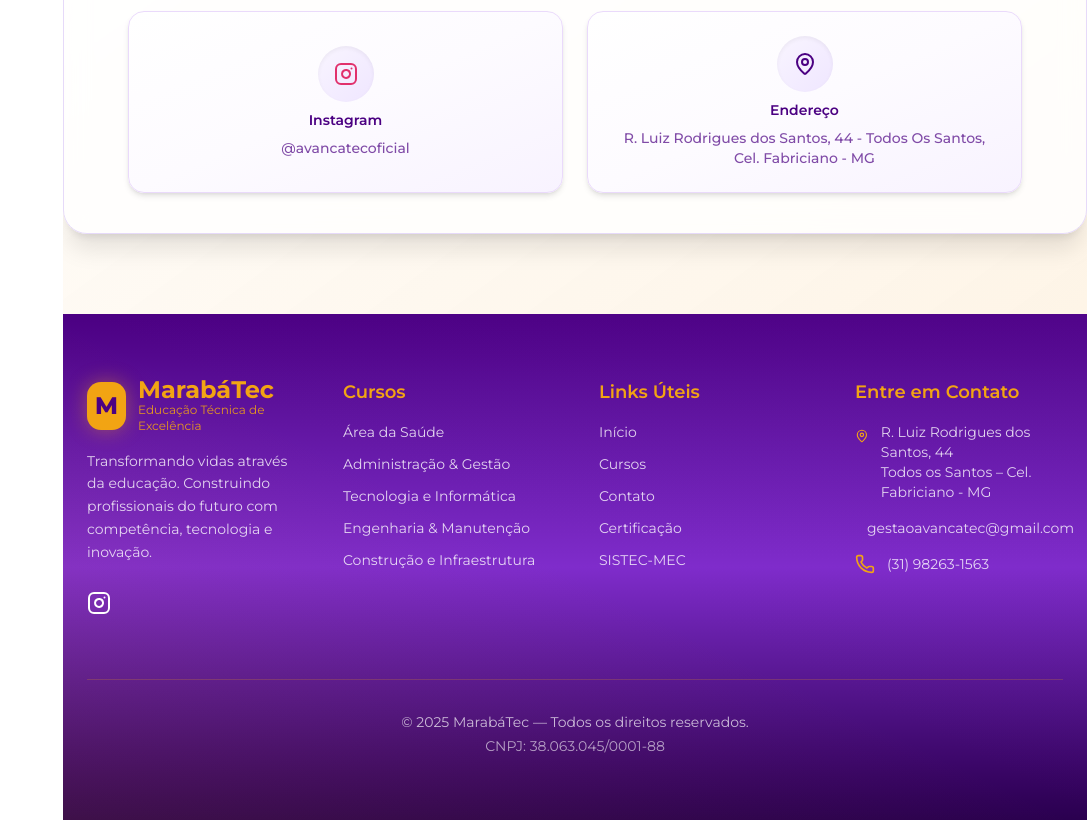
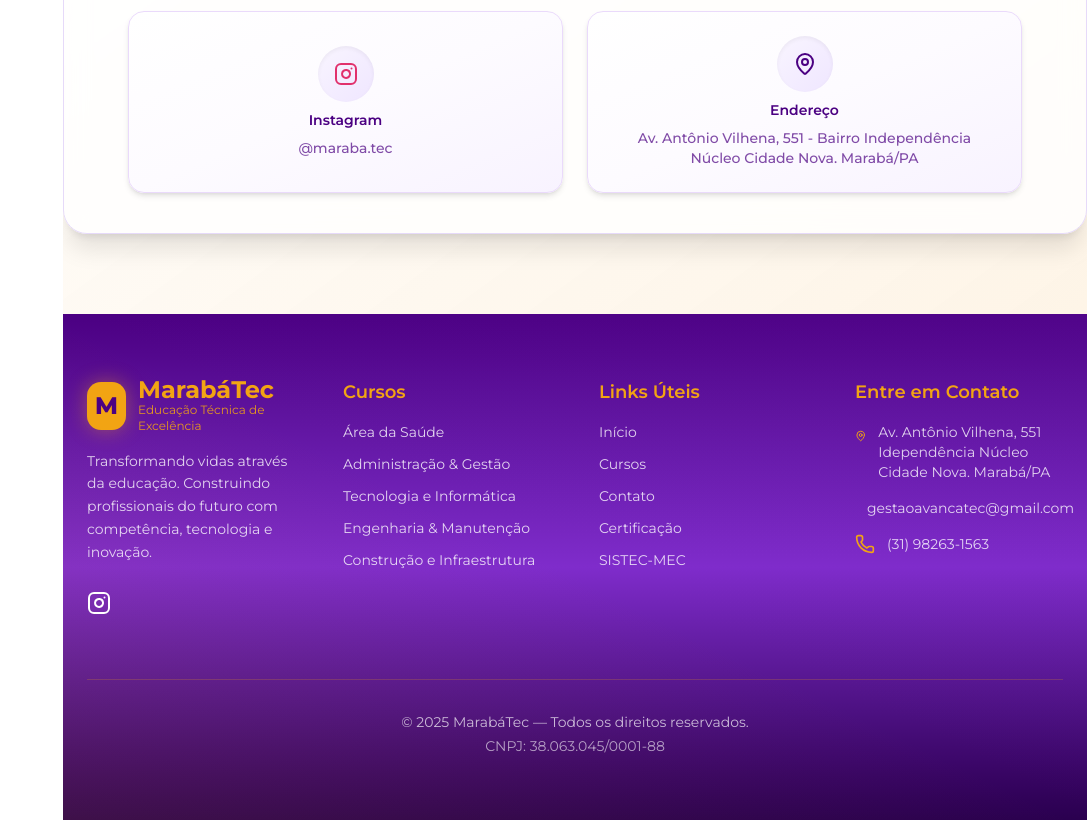
Before and after one commit to Peixotim/site-marabatec, a Next.js app: page / in a window 1280 px wide. Shown: the part 5420-6240 px from the top of the page, without its empty margins (193-1280 px from the left). Built offline with nearby package versions, Linux system fonts and the light colour scheme; no server answers.

Commit message:
feat: Adiciona os dados corretos aos contacts e ao footer

```diff
--- a/src/components/contact.tsx
+++ b/src/components/contact.tsx
@@ -23,16 +23,16 @@
     {
       icon: <Instagram className="w-6 h-6 text-[#E1306C]" />,
       label: "Instagram",
-      value: "@avancatecoficial",
-      href: "https://www.instagram.com/avancatecoficial/",
+      value: "@maraba.tec",
+      href: "https://www.instagram.com/maraba.tec/",
       shadowColor: "rgba(225,48,108,0.35)",
     },
     {
       icon: <MapPin className="w-6 h-6 text-[#4B0082]" />,
       label: "Endereço",
       value:
-        "R. Luiz Rodrigues dos Santos, 44 - Todos Os Santos, Cel. Fabriciano - MG",
-      href: "https://www.google.com/maps/search/?api=1&query=R.+Luiz+Rodrigues+dos+Santos,+44+-+Todos+Os+Santos,+Cel.+Fabriciano+-+MG",
+        "Av. Antônio Vilhena, 551 - Bairro Independência Núcleo Cidade Nova. Marabá/PA",
+      href: "",
       shadowColor: "rgba(75,0,130,0.25)",
     },
   ];
--- a/src/components/footer.tsx
+++ b/src/components/footer.tsx
@@ -103,8 +103,8 @@
               <li className="flex items-start space-x-3">
                 <MapPin className="w-5 h-5 mt-1 text-[#F2A413]" />
                 <span>
-                  R. Luiz Rodrigues dos Santos, 44 <br />
-                  Todos os Santos – Cel. Fabriciano - MG
+                  Av. Antônio Vilhena, 551 <br />
+                  Idependência Núcleo Cidade Nova. Marabá/PA
                 </span>
               </li>
               <li className="flex items-center space-x-3">
```
